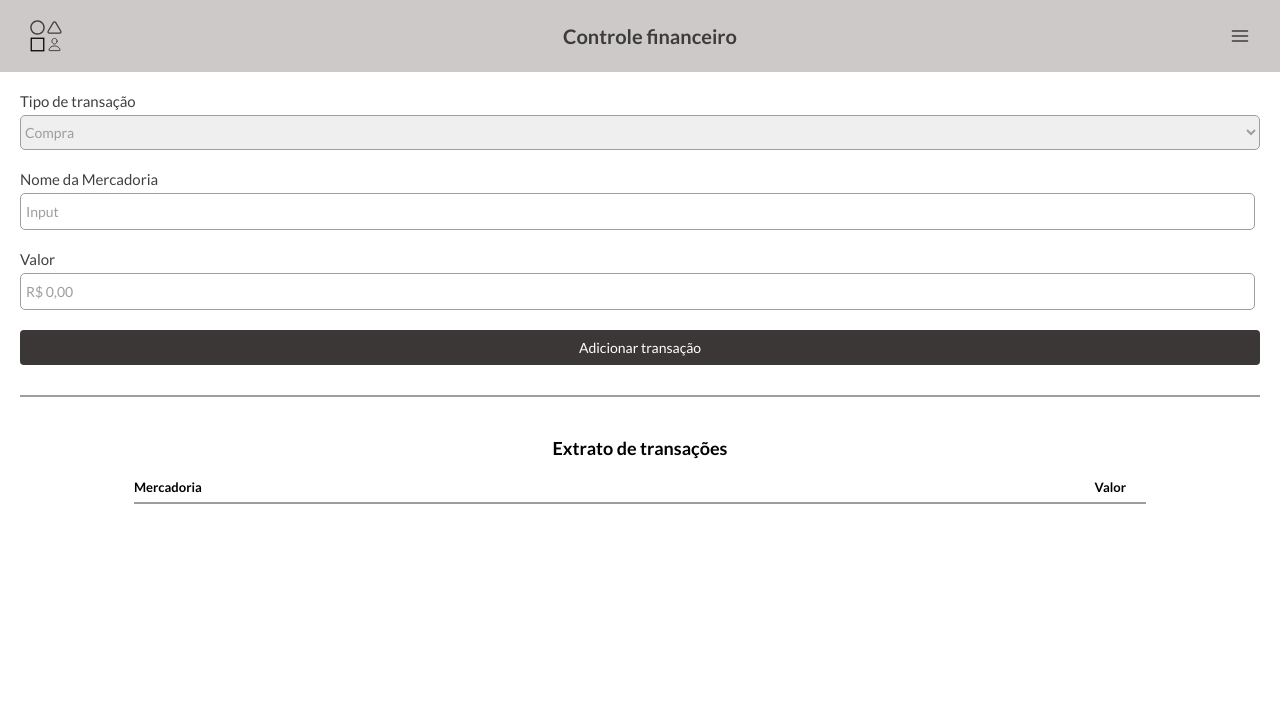
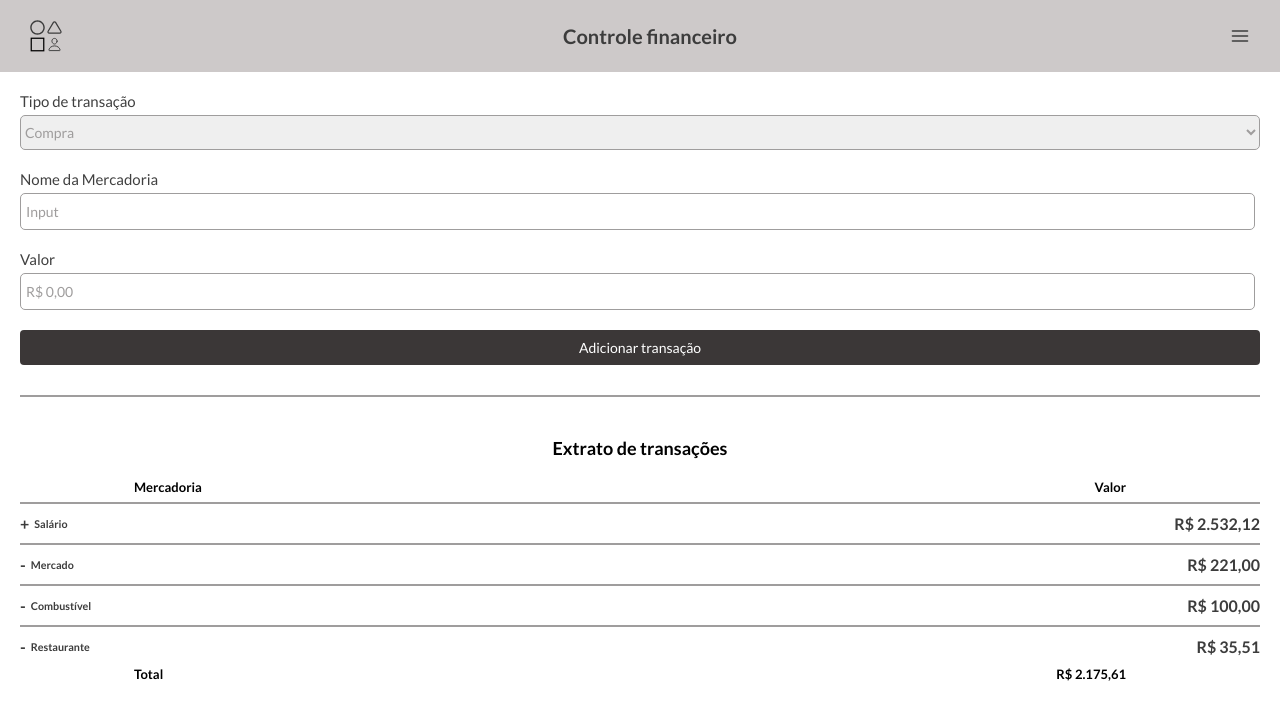
Before and after one commit to LabuPaim/via-varejo, a React (Create React App) app: page / in a window 1280 px wide. Shown: the top 720 px of the page. Built offline with nearby package versions, Linux system fonts and the light colour scheme.

Commit message:
regex real

```diff
--- a/src/Pages/Home/home.tsx
+++ b/src/Pages/Home/home.tsx
@@ -1,27 +1,49 @@
 // import './App.css';
 
 import { Box } from '@mui/material';
-import Divider from '@mui/material/Divider';
+import { useState } from 'react';
 import '../../Shared/Sass/Pages/home.scss';
 
 const names = ['Compra', 'Venda'];
 
 const transacoes = [
-  { transacao: 'Compra', valor: 2000, mercadoria: "Salário" },
-  { transacao: 'Venda', valor: 200, mercadoria: "Mercado" },
-  { transacao: 'Venda', valor: 100, mercadoria: "Combustível" },
-  { transacao: 'Venda', valor: 35.5, mercadoria: "Restaurante" }
-]
+  { transacao: 'Compra', valor: 2532.12, mercadoria: 'Salário' },
+  { transacao: 'Venda', valor: 221, mercadoria: 'Mercado' },
+  { transacao: 'Venda', valor: 100, mercadoria: 'Combustível' },
+  { transacao: 'Venda', valor: 35.51, mercadoria: 'Restaurante' },
+];
+
+let total = 0;
+
+transacoes.forEach(trans => {
+  trans.transacao === 'Compra'
+    ? (total += trans.valor)
+    : (total -= trans.valor);
+});
+
+function formatReal(int: number) {
+  let tmp = int.toFixed(2) + '';
+  tmp = tmp.replace('.', ',');
+  tmp = tmp.replace(/(\d)(?=(\d{3})+(?!\d))/g, '$1.');
+  return tmp;
+}
 
 function Home() {
+  const [isTotal, setIsTotal] = useState(total);
+  const [isValor, setIsValor] = useState<Number[]>([]);
+
   return (
     <Box className="Display">
       <Box className="Home">
         <Box className="BoxInput">
           <label className="label-primary">Tipo de transação</label>
           <select placeholder="teste" className="Input">
-            {names.map(name => {
-              return <option value={name}>{name}</option>;
+            {names.map((name, index) => {
+              return (
+                <option key={index} value={name}>
+                  {name}
+                </option>
+              );
             })}
           </select>
         </Box>
@@ -46,7 +68,27 @@ function Home() {
               <h3>Mercadoria</h3>
               <h3>Valor</h3>
             </Box>
-
+            {transacoes.map((trans, index) => {
+              return (
+                <Box className="Transacoes">
+                  <Box className="TransacoesInicial">
+                    {trans.transacao === 'Compra' ? (
+                      <div key={index * 10}>+</div>
+                    ) : (
+                      <div key={index * 10}>-</div>
+                    )}
+                    <h6 key={index * 10}>{trans.mercadoria}</h6>
+                  </Box>
+                  <Box className="TransacoesFinal">
+                    R$ {formatReal(trans.valor)}
+                  </Box>
+                </Box>
+              );
+            })}
+            <Box className="DownSubTitle">
+              <h3>Total</h3>
+              <h3>R$ {formatReal(isTotal)}</h3>
+            </Box>
           </Box>
         </Box>
       </Box>
--- a/src/Shared/Components/Header.tsx
+++ b/src/Shared/Components/Header.tsx
@@ -1,4 +1,4 @@
-import { Box, Typography } from '@mui/material';
+import { Box } from '@mui/material';
 import { FiMenu, FiTriangle } from 'react-icons/fi';
 import { FaRegCircle } from 'react-icons/fa';
 import { GrCheckbox } from 'react-icons/gr';
--- a/src/Shared/Sass/Pages/home.scss
+++ b/src/Shared/Sass/Pages/home.scss
@@ -71,7 +71,6 @@
         justify-content: space-between;
         width: 80%;
         padding: 0 20px 7px 0;
-        border-bottom: 2px solid rgb(159, 157, 157);
 
         h3 {
           font-size: 13px;
@@ -79,6 +78,34 @@
           color: black;
         }
       }
+
+      .Transacoes {
+        display: flex;
+        flex-direction: row;
+        justify-content: space-between;
+        width: 100%;
+        border-top: 2px solid rgb(159, 157, 157);
+        padding: 5px 0 5px 0 ;
+
+
+        .TransacoesInicial {
+          display: flex;
+          flex-direction: row;
+          align-items: center;
+          padding: 5px 0 5px 0 ;
+          width: 100%;
+          gap: 5px;
+        }
+        .TransacoesFinal {
+          display: flex;
+          flex-direction: row;
+          justify-content: flex-end;
+          align-items: center;
+        //   padding: 5px 0 5px 0 ;
+          width: 100%;
+          gap: 5px;
+        }
+      }
     }
   }
 }
```
